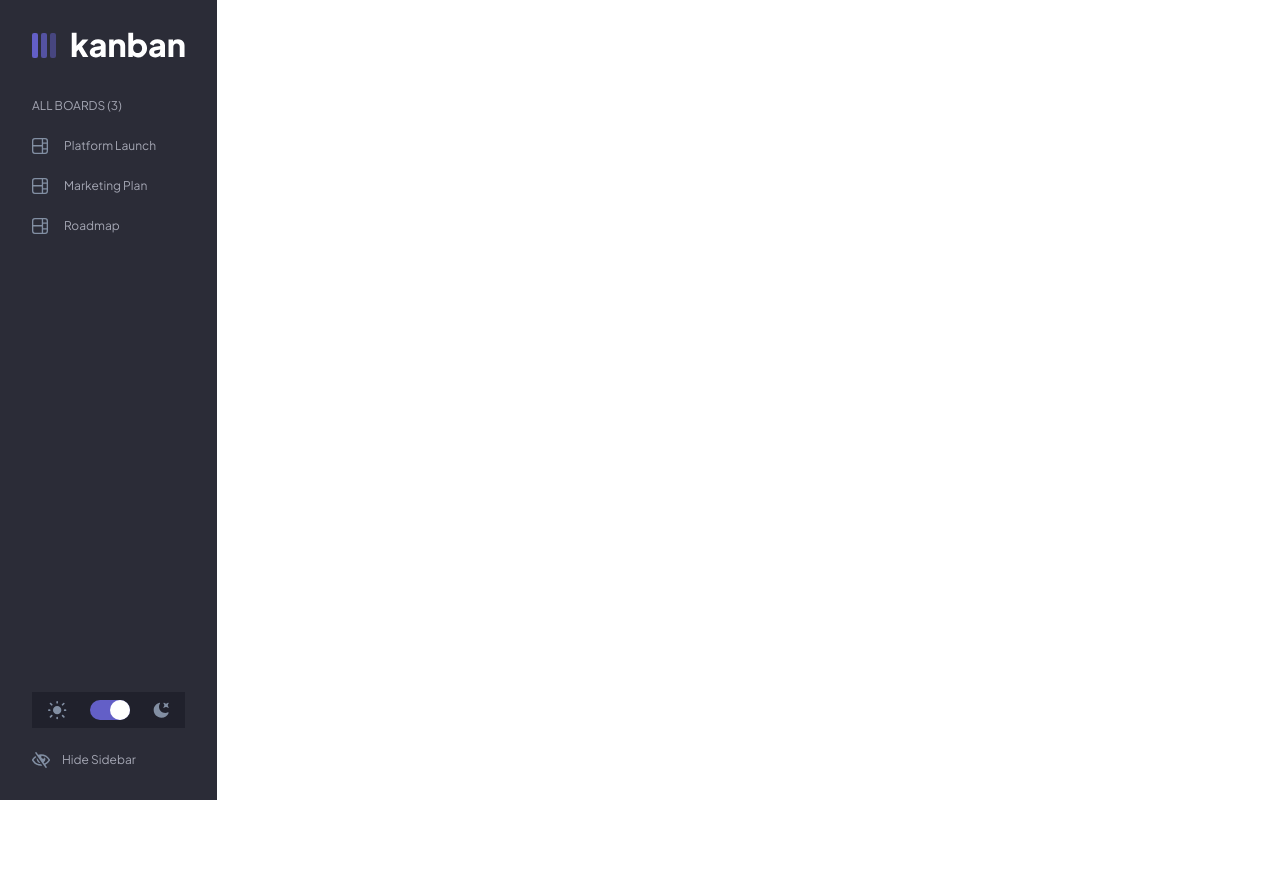
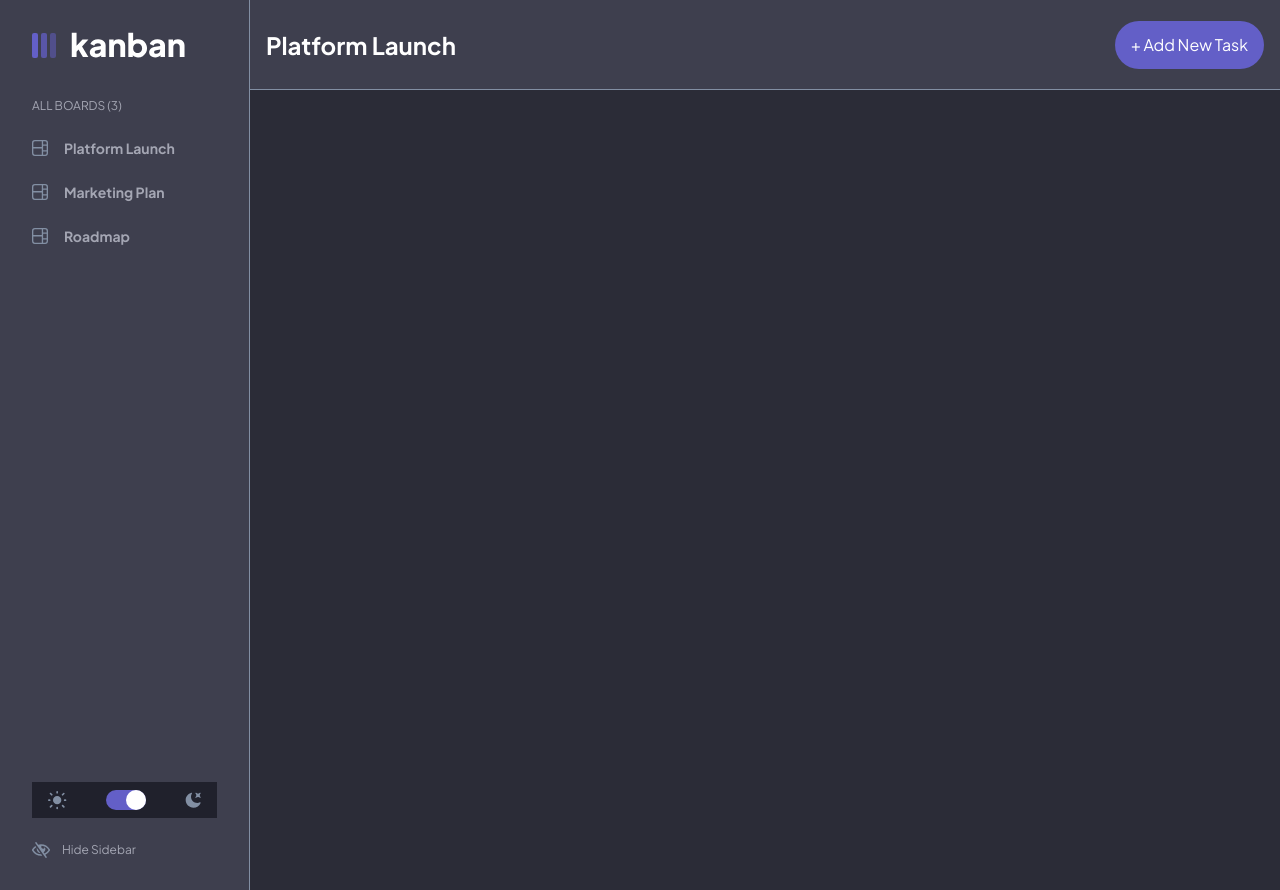
Before and after one commit to roncakjakub/kanban-react, a React (Vite) app: page / in a window 1280 px wide. Before the commit the page ends 800 px from the top, so only its background shows below. Built offline with nearby package versions, Linux system fonts and the light colour scheme.

Commit message:
header component done

```diff
--- a/src/App.jsx
+++ b/src/App.jsx
@@ -3,6 +3,8 @@ import { ThemeContextProvider } from "./context/ThemeContext";
 
 import Sidebar from "./components/aside/Sidebar";
 import ShowSidebarBtn from "./components/ShowSidebarBtn";
+import Header from "./components/Header";
+import Boards from "./components/boards/Boards";
 
 const App = () => {
   const [isVisibleSidebar, setIsVisibleSidebar] = useState(true);
@@ -18,13 +20,17 @@ const App = () => {
   return (
     <>
       <ThemeContextProvider>
+        <Header />
         <div className="flex">
           <div>
-            <Sidebar
-              hideSidebar={hideSidebar}
-              isVisibleSidebar={isVisibleSidebar}
-            />
+            {isVisibleSidebar && (
+              <Sidebar
+                hideSidebar={hideSidebar}
+                isVisibleSidebar={isVisibleSidebar}
+              />
+            )}
           </div>
+          <Boards />
         </div>
       </ThemeContextProvider>
       {!isVisibleSidebar && <ShowSidebarBtn showSidebar={showSidebar} />}
--- /dev/null
+++ b/src/components/Header.jsx
@@ -0,0 +1,28 @@
+import { useContext } from "react";
+
+import LogoIcon from "./icons/LogoIcon";
+import ThemeContext from "../context/ThemeContext";
+
+const Header = () => {
+  const { theme } = useContext(ThemeContext);
+
+  return (
+    <div className={`${theme === "dark" ? "bg-mediumGray" : "bg-white"} flex`}>
+      <LogoIcon />
+      <div className="flex justify-between items-center grow px-4 border-b border-grayBlue">
+        <h2
+          className={`${
+            theme === "dark" ? "text-white" : "text-gray"
+          } text-2xl font-bold`}
+        >
+          Platform Launch
+        </h2>
+        <button className="bg-purple rounded-full py-3 px-4 text-white hover:opacity-70">
+          + Add New Task
+        </button>
+      </div>
+    </div>
+  );
+};
+
+export default Header;
--- a/src/components/aside/Navigation.jsx
+++ b/src/components/aside/Navigation.jsx
@@ -7,9 +7,9 @@ const Navigation = () => {
     <nav>
       <ul>
         {BOARDS.map((board, index) => (
-          <li className="flex gap-4 mb-6" key={index}>
+          <li className="flex items-center gap-4 mb-6" key={index}>
             <BoardIcon />
-            <a className="text-lightGrayText text-xs hover:text-white hover:cursor-pointer">
+            <a className="text-lightGrayText font-bold text-sm hover:text-white hover:cursor-pointer">
               {board}
             </a>
           </li>
--- a/src/components/aside/Sidebar.jsx
+++ b/src/components/aside/Sidebar.jsx
@@ -1,36 +1,24 @@
-import { useContext, useRef } from "react";
-import { CSSTransition } from "react-transition-group";
+import { useContext } from "react";
 
 import Navigation from "./Navigation";
 import ThemeToggler from "./ThemeToggler";
 import HideSidebarIcon from "../icons/HideSidebarIcon";
 
 import ThemeContext from "../../context/ThemeContext";
-import LogoIcon from "../icons/LogoIcon";
 
-const Sidebar = ({ hideSidebar, isVisibleSidebar }) => {
+const Sidebar = ({ hideSidebar }) => {
   const { theme } = useContext(ThemeContext);
-  const nodeRef = useRef(null);
 
   return (
-    <aside className={`flex flex-col h-screen`}>
-      <LogoIcon />
-      <CSSTransition
-        nodeRef={nodeRef}
-        in={isVisibleSidebar}
-        timeout={300}
-        classNames="sidebar"
-        unmountOnExit
-      >
+    <aside className="flex flex-col h-screen border-r border-grayBlue width-250">
       <div
-          ref={nodeRef}
         className={`flex flex-col justify-between h-full ${
-            theme === "dark" ? "bg-darkGray" : "bg-white"
+          theme === "dark" ? "bg-mediumGray" : "bg-white"
         }`}
       >
         <div>
           <div className="px-8 mt-2">
-              <p className="uppercase text-xs text-lightGrayText mb-6">
+            <p className="uppercase text-lightGrayText text-xs mb-6">
               All boards (3)
             </p>
             <Navigation />
@@ -48,7 +36,6 @@ const Sidebar = ({ hideSidebar, isVisibleSidebar }) => {
           </button>
         </div>
       </div>
-      </CSSTransition>
     </aside>
   );
 };
--- /dev/null
+++ b/src/components/boards/Boards.jsx
@@ -0,0 +1,7 @@
+const Boards = () => {
+    return <div className="bg-darkGray w-screen h-screen">
+
+    </div>
+};
+
+export default Boards;
--- a/src/components/icons/LogoIcon.jsx
+++ b/src/components/icons/LogoIcon.jsx
@@ -5,7 +5,7 @@ const LogoIcon = () => {
   const { theme } = useContext(ThemeContext);
 
   return (
-    <div className={`p-8 ${theme === "dark" ? "bg-darkGray" : "bg-white"}`}>
+    <div className={`p-8 width-250 border-r border-grayBlue`}>
       {theme === "dark" ? (
         <svg width="153" height="26" xmlns="http://www.w3.org/2000/svg">
           <g fill="none">
--- a/src/index.css
+++ b/src/index.css
@@ -11,6 +11,10 @@
 
 body {
   font-family: 'Plus Jakarta Sans', sans-serif;
+}
+
+.width-250 {
+  width: 250px;
 }
 
 // Sidebar animation
```
Also changed, not shown: src/components/boards/Board.jsx (added), src/components/boards/DoingBoards.jsx (added), src/components/boards/DoneBoards.jsx (added), src/components/boards/TodoBoards.jsx (added). Lines whose indentation alone changed are shown as unchanged.
